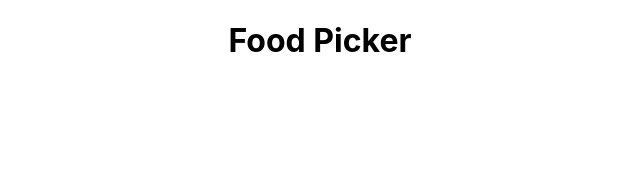
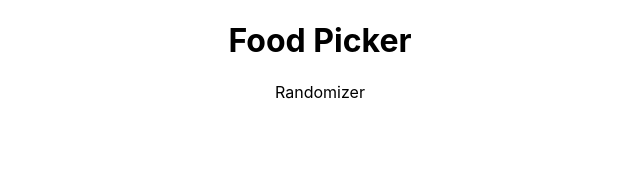
Before and after one commit to NeedsAUsername/food-picker, a React (Create React App) app: page /random in a window 1280 px wide. Shown: the top 172 px of the page, without its empty margins (320-960 px from the left). Built offline with nearby package versions, Linux system fonts and the light colour scheme.

Commit message:
Creates randomizer and its route

```diff
--- a/src/App.js
+++ b/src/App.js
@@ -3,6 +3,7 @@ import logo from './logo.svg';
 import './App.css';
 import YelpContainer from './yelp/container';
 import {BrowserRouter as Router, Route} from 'react-router-dom';
+import Randomizer from './yelp/randomizer'
 
 const testing = () => {
   return (<div>testing</div>)
@@ -15,6 +16,7 @@ class App extends Component {
         <div className="App">
           <h1>Food Picker</h1>
           <Route exact path='/' component={YelpContainer} />
+          <Route exact path='/random' component={Randomizer} />
         </div>
       </Router>
     );
--- /dev/null
+++ b/src/yelp/randomizer.js
@@ -0,0 +1,13 @@
+import React from 'react';
+
+class Randomizer extends React.Component {
+  render () {
+    return (
+      <div>
+        Randomizer
+      </div>
+    )
+  }
+}
+
+export default Randomizer;
```
